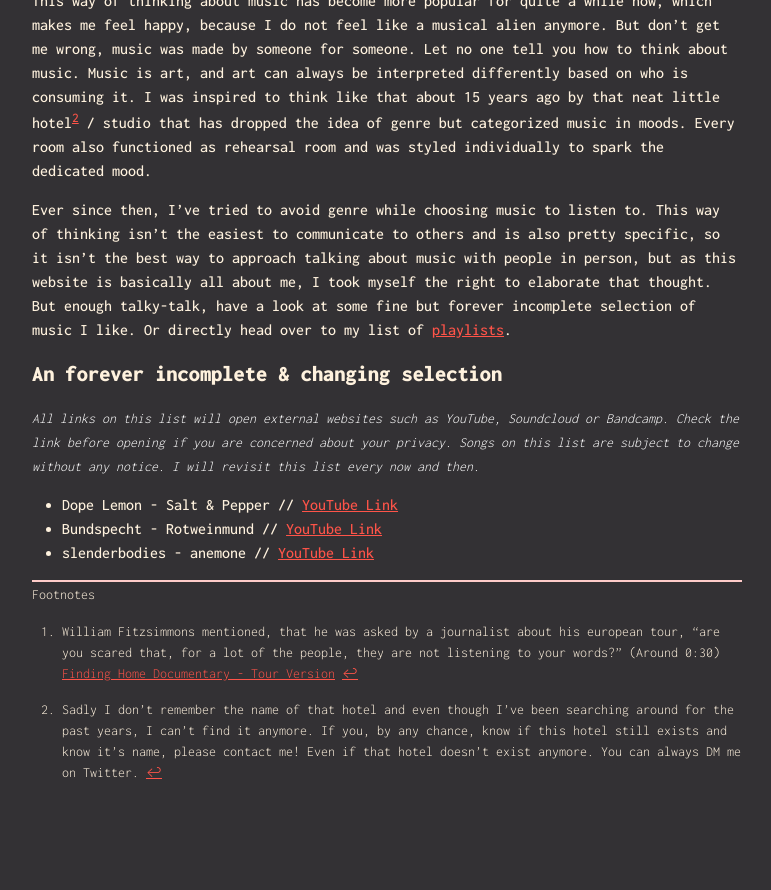
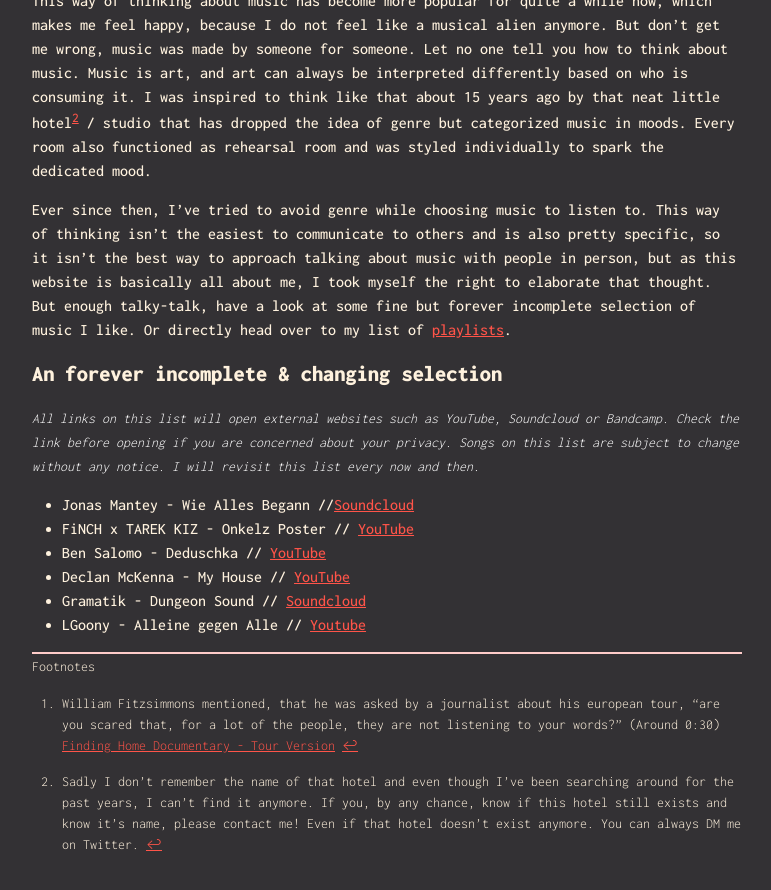
Before and after one commit to marvinpoo/coppnic.cc, a Jekyll site: the page built from music.markdown, in a window 1280 px wide and 900 px high, scrolled down 883 px. Shown: the top 890 px of the window, without its empty margins (312-1083 px from the left). Built offline with Jekyll 4.4.1, drawn with Linux system fonts in a browser that asks for light colours; before the commit the page ends 1711 px from its top, so only the background shows below that.

Commit message:
Update music.markdown
new music

```diff
--- a/music.markdown
+++ b/music.markdown
@@ -22,9 +22,12 @@ Ever since then, I've tried to avoid genre while choosing music to listen to. Th
 ### An forever incomplete & changing selection
 <span class="notes">*All links on this list will open external websites such as YouTube, Soundcloud or Bandcamp. Check the link before opening if you are concerned about your privacy. Songs on this list are subject to change without any notice. I will revisit this list every now and then.*</span>
 
-* Dope Lemon - Salt & Pepper // [YouTube Link](https://www.youtube.com/watch?v=FOS8KKnFmx0){:target="_blank"}
-* Bundspecht - Rotweinmund // [YouTube Link](https://www.youtube.com/watch?v=jTLupKbEN14){:target="_blank"}
-* slenderbodies - anemone // [YouTube Link](https://www.youtube.com/watch?v=fXgczro95lk){:target="_blank"}
+* Jonas Mantey - Wie Alles Begann //[Soundcloud](https://soundcloud.com/jonas-mantey/wie-alles-begann){:target="_blank"}
+* FiNCH x TAREK KIZ - Onkelz Poster // [YouTube](https://www.youtube.com/watch?v=v0Xh9M4s4_w){:target="_blank"}
+* Ben Salomo - Deduschka // [YouTube](https://www.youtube.com/watch?v=4wPsJuMhkMg){:target="_blank"}
+* Declan McKenna - My House // [YouTube](https://www.youtube.com/watch?v=nTVCSri_gHQ){:target="_blank"}
+* Gramatik - Dungeon Sound // [Soundcloud](https://soundcloud.com/gramatik/05-gramatik-dungeon-sound){:target="_blank"}
+* LGoony - Alleine gegen Alle // [Youtube](https://www.youtube.com/watch?v=KUTK_i-DeMk){:target="_blank"}
 
 
 
```
